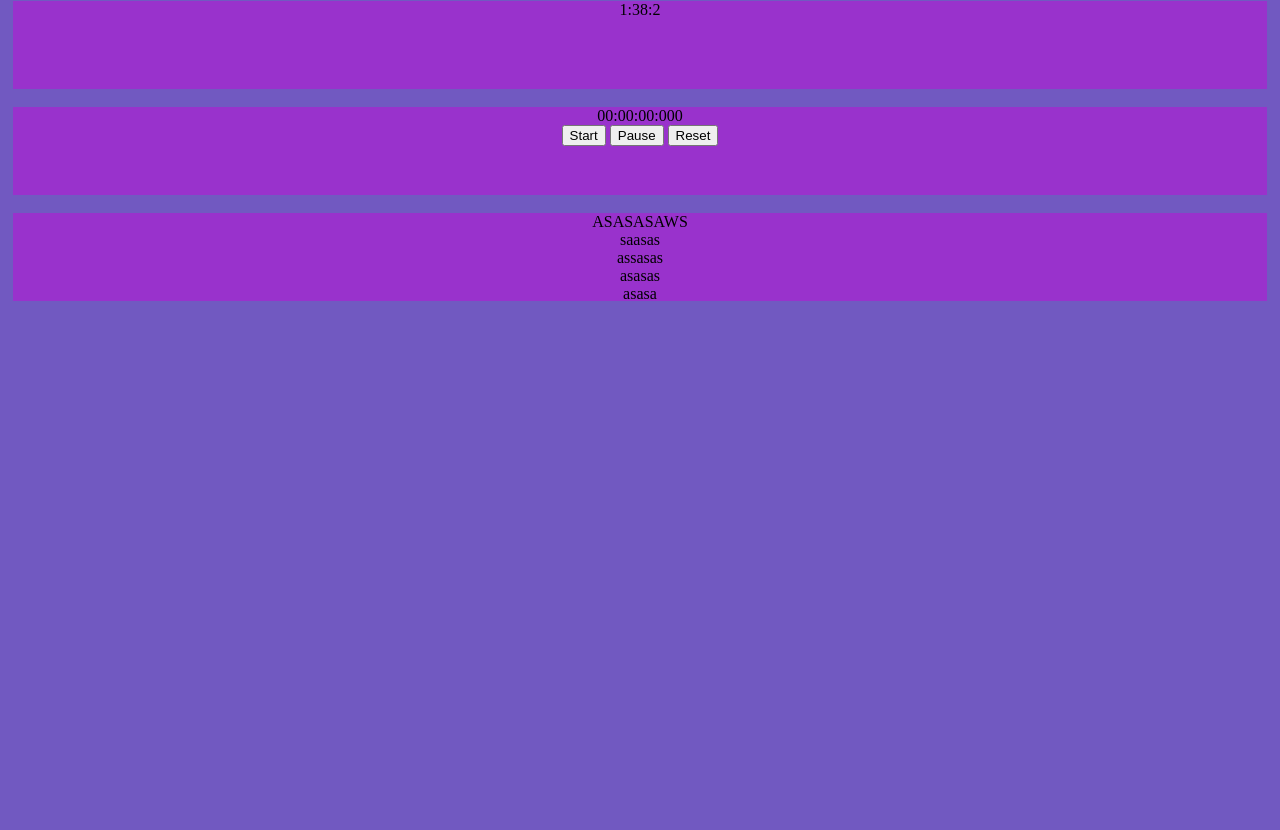
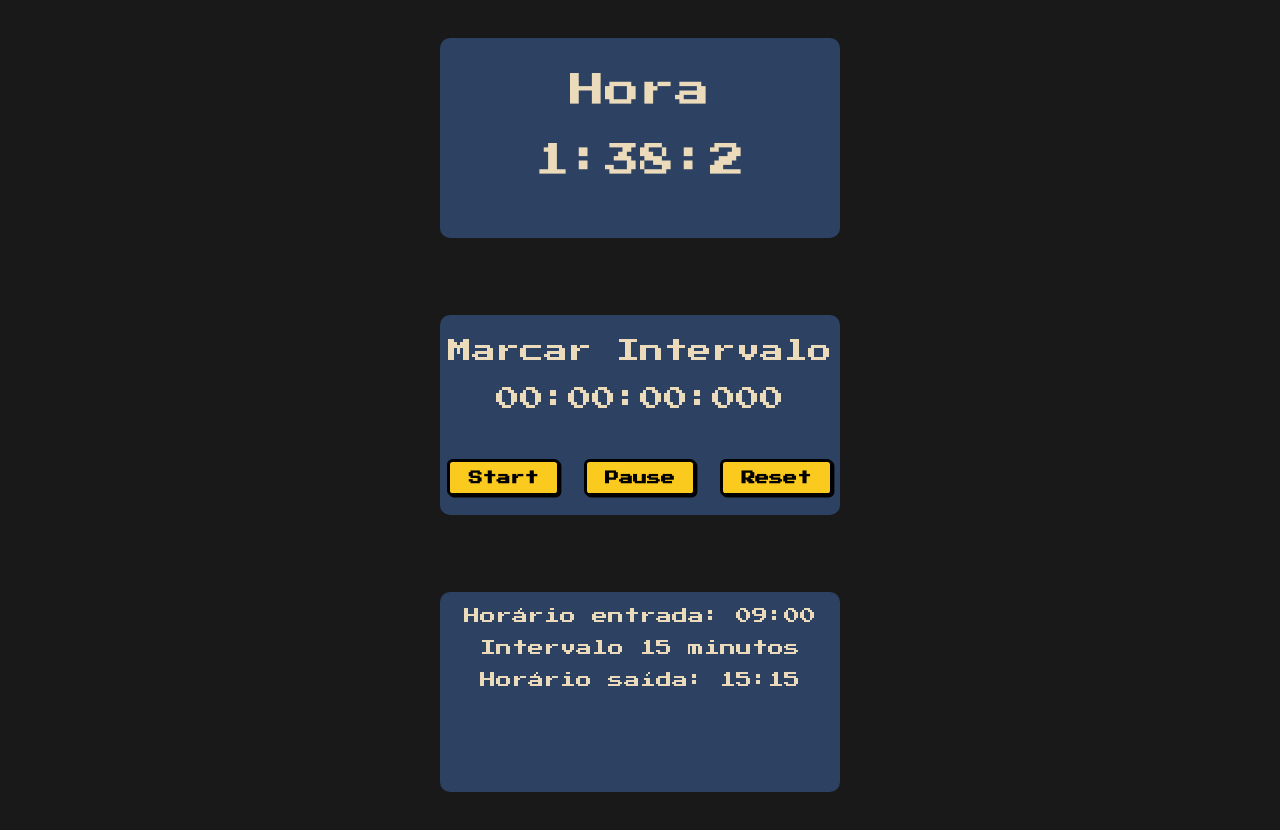
Before and after one commit to ViniBorba/TestePrivate, a plain HTML site: page index.html in a window 1280 px wide. Before the commit the page ends 800 px from the top, so only its background shows below. Drawn offline with Linux system fonts and the light colour scheme.

Commit message:
Implementado Flexbox e layout

```diff
--- a/css/style.css
+++ b/css/style.css
@@ -2,21 +2,39 @@ html, body {
     margin: 0;
     padding: 0;
     box-sizing: border-box;
-    background: #7159c1;
+    background: #191919;
 }
 
 .flex-container{
-    display: grid;
+    display: flex;
+    flex-direction: column;
+    justify-content: center;
+    align-items: center;
+
+    /*
     grid-gap: 1rem;
     grid-template-columns: 1fr;
     grid-template-rows: 1fr 1fr 1fr;
     justify-items: center;
     align-items: center;
-}
-/*
-.flex-item{
+    */
 }
 
+.container{
+}
+
+.flex-item{
+    margin: 3vw;
+    width: 400px;
+    height: 200px;
+    border-radius: 10px;
+    background: #2D4263;
+    text-align: center;
+    font-family: 'Press Start 2P', cursive;
+    color: #ECDBBA;
+}
+
+/*
 #txt{
     background: red;
 }
@@ -31,22 +49,34 @@ html, body {
 */
 
 header{
-    background: #9932CC;
-    width: 98%;
-    height: 98%;
-    text-align: center;
+    font-size: 35px;
 }
 
 main{
-    background: #9932CC;
-    width: 98%;
-    height: 98%;
-    text-align: center;
+    font-size: 24px;
 }
 
 footer{
-    background: #9932CC;
-    width: 98%;
-    height: 98%;
-    text-align: center;
 }
+
+/* From uiverse.io by @adamgiebl */
+button {
+ background: #FBCA1F;
+ font-family: inherit;
+ padding: 0.6em 1.3em;
+ font-weight: 900;
+ font-size: 14px;
+ border: 3px solid black;
+ border-radius: 0.4em;
+ box-shadow: 0.1em 0.1em;
+}
+
+button:hover {
+ transform: translate(-0.05em, -0.05em);
+ box-shadow: 0.15em 0.15em;
+}
+
+button:active {
+ transform: translate(0.05em, 0.05em);
+ box-shadow: 0.05em 0.05em;
+}
--- a/index.html
+++ b/index.html
@@ -3,6 +3,10 @@
 <head>
     <meta charset="utf-8">
     <meta name="viewport" content="width=device-width, initial-scale=1.0">
+
+    <link rel="preconnect" href="https://fonts.googleapis.com">
+    <link rel="preconnect" href="https://fonts.gstatic.com" crossorigin>
+    <link href="https://fonts.googleapis.com/css2?family=Press+Start+2P&display=swap" rel="stylesheet">
 
     <link rel="stylesheet" href="css/style.css">
     <script src="js/script.js" defer></script>
@@ -11,22 +15,24 @@
 </head>
 <body onload="time()">
     <div class="flex-container">
-        <header>
-        <div id="txt" class="flex-item"></div>
+        <header class="flex-item">
+            <p>Hora</p>
+            <div id="txt"></div>
         </header>
-        <main>
-
+        <main class="flex-item">
+            <p>Marcar Intervalo</p>
             <form name="form_main">
                 <span id="hour">00</span>:<span id="minute">00</span>:<span id="second">00</span>:<span id="millisecond">000</span>
-                <br />
-                <button type="button" name="start">Start</button>
-                <button type="button" name="pause">Pause</button>
-                <button type="button" name="reset">Reset</button>
+                <br /><br /><br />
+                <button type="button" name="start"><span class="button_top">Start</span></button>
+                <button type="button" name="pause"><span class="button_top">Pause</span></button>
+                <button type="button" name="reset"><span class="button_top">Reset</span></button>
             </form>
-
         </main>
-        <footer>
-            ASASASAWS <br />saasas <br />assasas <br />asasas <br /> asasa
+        <footer class="flex-item">
+            <p>Horário entrada: 09:00</p>
+            <p>Intervalo 15 minutos</p>
+            <p>Horário saída: 15:15</p>
         </footer>
     </div>
 </body>
--- a/js/script.js
+++ b/js/script.js
@@ -33,6 +33,7 @@ function segundo(){
     return pegaSegundo.getSeconds();
 }
 */
+//let myWindow = window.open("", "", "width=200,height=100");
 function time(){
     var currentTime=new Date();
     var hour=currentTime.getHours();
@@ -40,6 +41,12 @@ function time(){
     var second=currentTime.getSeconds();
 
     document.getElementById('txt').innerHTML=hour+":"+minute+":"+second;
+
+    if(hour == 12 && minute == 1 && second == 1){
+        //myWindow.focus();
+        window.open("", "", "width=400,height=200");
+        alert("Almoço!")
+    }
 
     setTimeout('time()',500);
 }
@@ -91,6 +98,7 @@ function timer() {
     hour++;
   }
  if(minute == 14){
+    window.open("", "", "width=400,height=200");
     alert("Bater o ponto");
     reset();
     pause();
```
